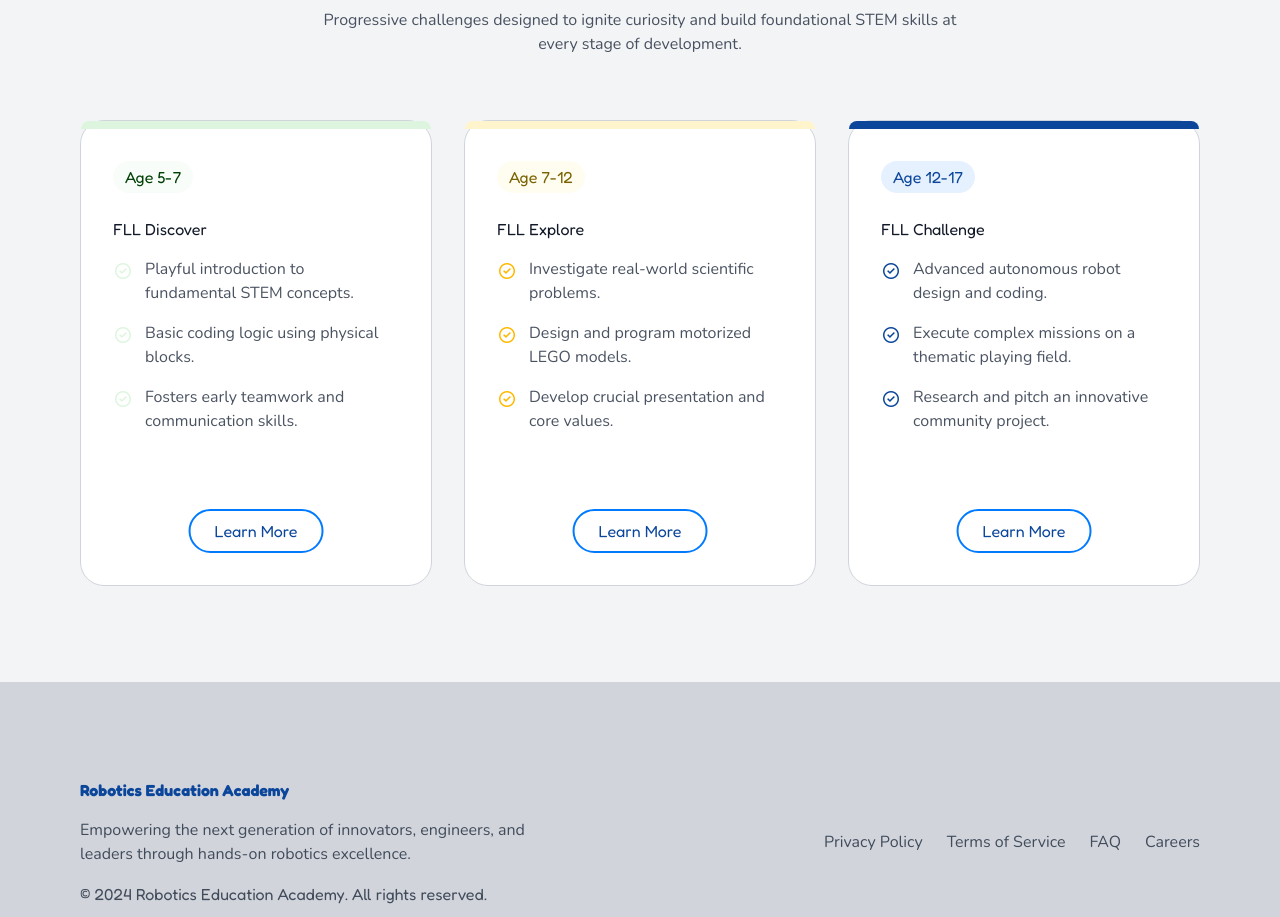
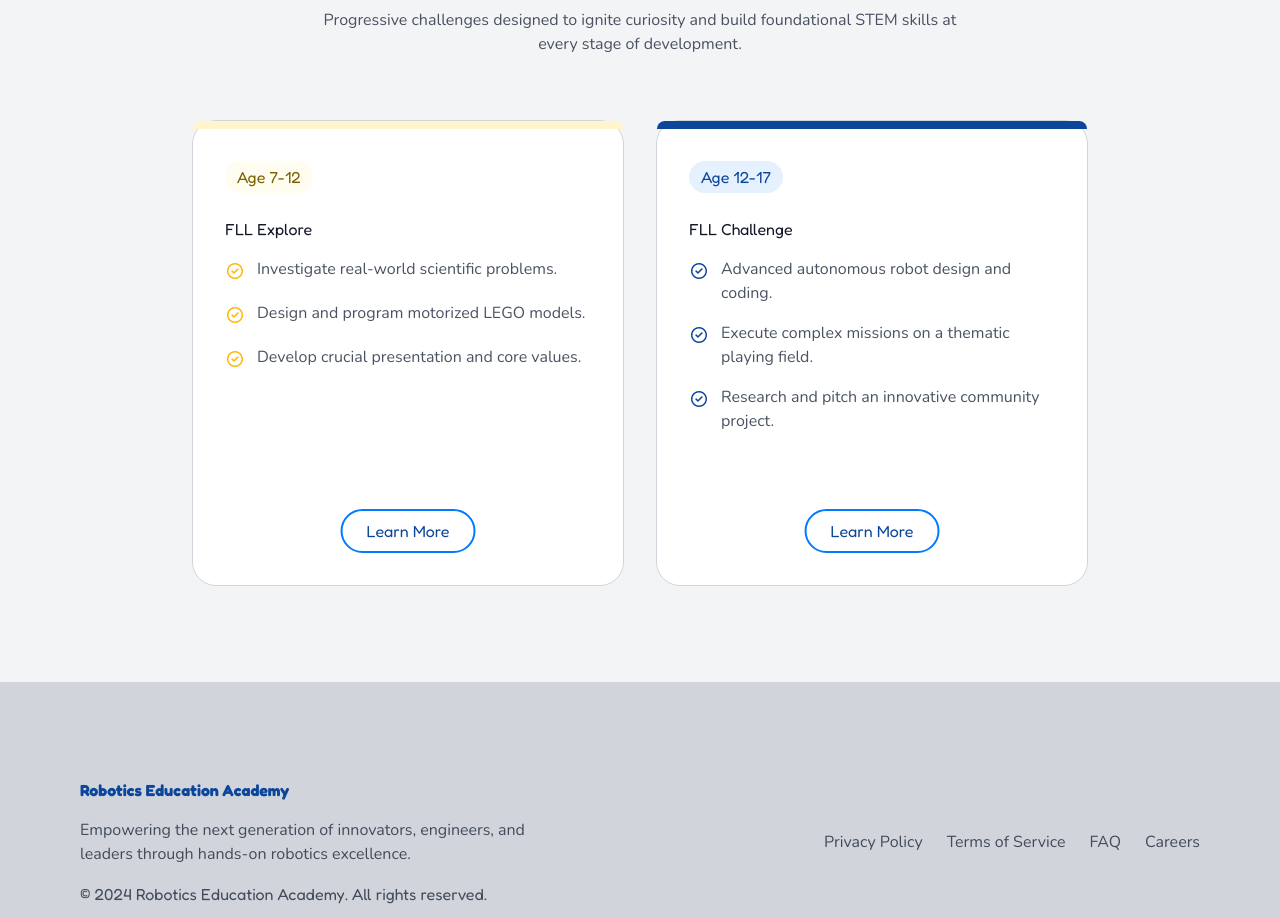
Before and after one commit to KarimShamel/Robotics-Education-Academy, a plain HTML site: page src/features/fll/index.html in a window 1280 px wide. Shown: the part 1440-2357 px from the top of the page. Drawn offline with nearby package versions, Linux system fonts and the light colour scheme.

Commit message:
feat(fll): remove FLL Discover card and center remaining cards

```diff
--- a/src/features/fll/index.html
+++ b/src/features/fll/index.html
@@ -231,36 +231,7 @@
                         Progressive challenges designed to ignite curiosity and build foundational STEM skills at every stage of development.
                     </p>
 </div>
-<div class="grid grid-cols-1 md:grid-cols-3 gap-gutter">
-<!-- Card 1: Age 5-7 -->
-<div class="bg-pure-white rounded-lg border border-outline-variant hover:shadow-[0_8px_24px_rgba(0,50,125,0.1)] transition-shadow duration-300 relative pb-24 h-full flex flex-col">
-<div class="h-2 w-full bg-tertiary-fixed rounded-t-lg"></div>
-<div class="p-8 flex-grow">
-<div class="inline-flex px-3 py-1 bg-tertiary-fixed/20 text-on-tertiary-fixed-variant font-label-caps text-label-caps rounded-full mb-6">
-                                Age 5-7
-                            </div>
-<h3 class="font-headline-md text-headline-md text-on-surface mb-4">FLL Discover</h3>
-<ul class="space-y-4 mb-6">
-<li class="flex items-start gap-3">
-<span class="material-symbols-outlined text-tertiary-fixed text-xl shrink-0">check_circle</span>
-<span class="font-body-md text-body-md text-text-dark opacity-80">Playful introduction to fundamental STEM concepts.</span>
-</li>
-<li class="flex items-start gap-3">
-<span class="material-symbols-outlined text-tertiary-fixed text-xl shrink-0">check_circle</span>
-<span class="font-body-md text-body-md text-text-dark opacity-80">Basic coding logic using physical blocks.</span>
-</li>
-<li class="flex items-start gap-3">
-<span class="material-symbols-outlined text-tertiary-fixed text-xl shrink-0">check_circle</span>
-<span class="font-body-md text-body-md text-text-dark opacity-80">Fosters early teamwork and communication skills.</span>
-</li>
-</ul>
-</div>
-<div class="absolute bottom-8 left-1/2 transform -translate-x-1/2 w-max">
-<button class="bg-transparent border-2 border-primary text-primary-blue font-button-text text-button-text px-6 py-2 rounded-lg hover:bg-primary/5 transition-colors">
-                                Learn More
-                            </button>
-</div>
-</div>
+<div class="grid grid-cols-1 md:grid-cols-2 gap-gutter max-w-4xl mx-auto">
 <!-- Card 2: Age 7-12 -->
 <div class="bg-pure-white rounded-lg border border-outline-variant hover:shadow-[0_8px_24px_rgba(0,50,125,0.1)] transition-shadow duration-300 relative pb-24 h-full flex flex-col">
 <div class="h-2 w-full bg-secondary-container rounded-t-lg"></div>
```
